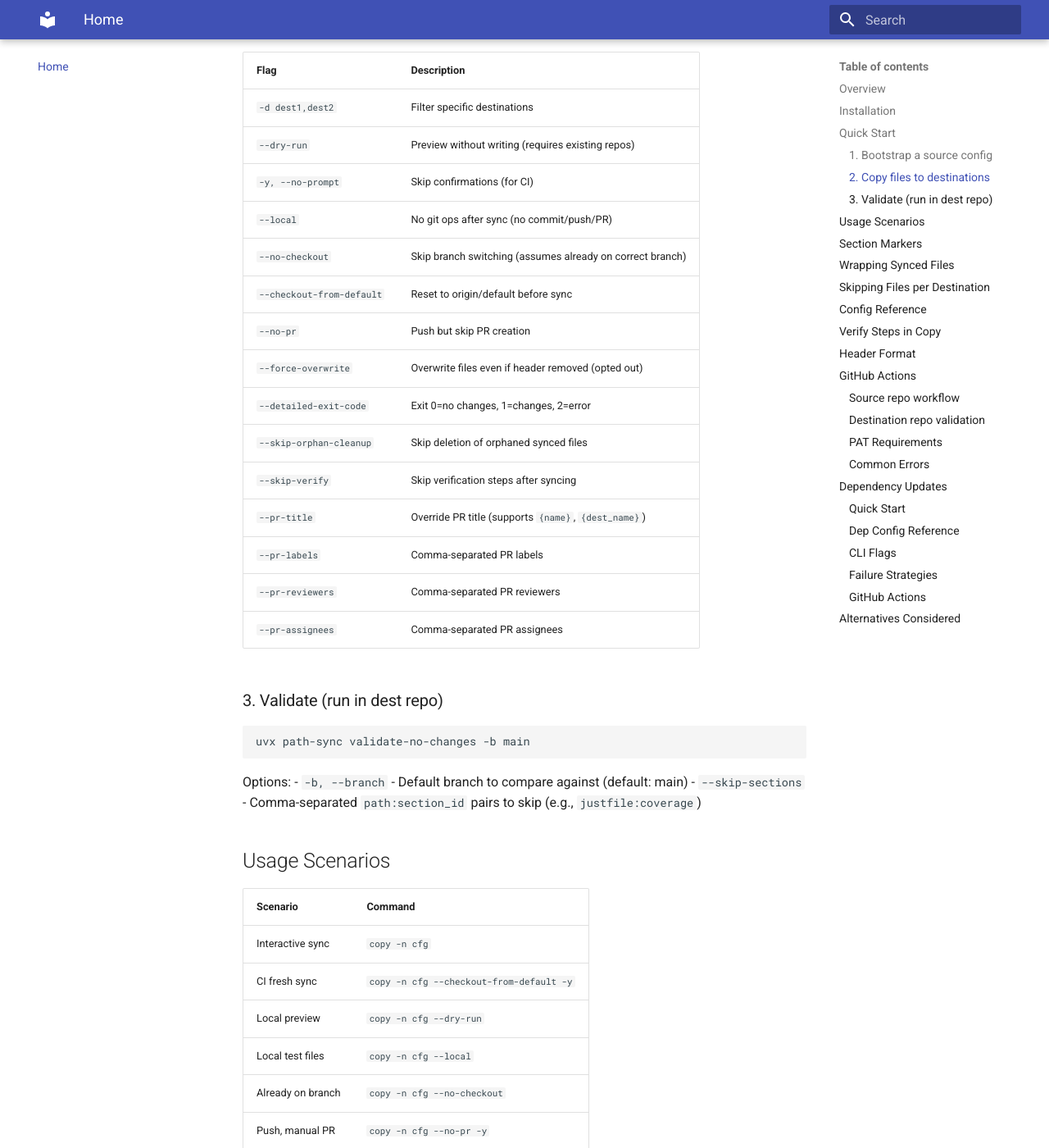
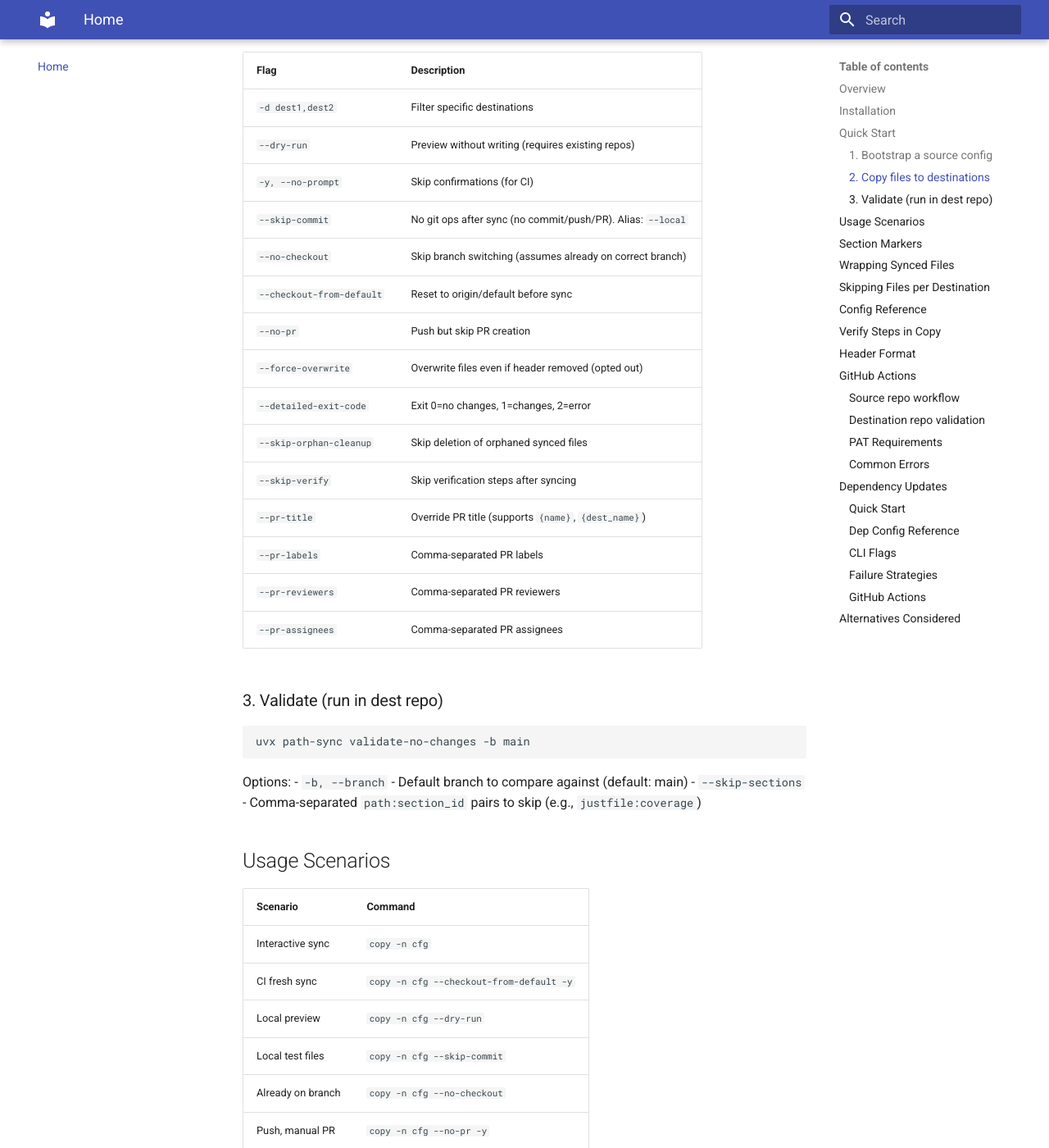
Before and after one commit to EspenAlbert/path-sync, an MkDocs documentation site: the page built from docs/index.md, in a window 1280 px wide and 1400 px high, scrolled down 1372 px. Shown: the whole window at 82% size. Built offline with MkDocs 1.6.1 and Material for MkDocs 9.7.7, drawn with Linux system fonts in a browser that asks for light colours.

Commit message:
refactor(path-sync): rename --local to --skip-commit with alias, pass to verify steps

```diff
--- a/docs/index.md
+++ b/docs/index.md
@@ -59,7 +59,7 @@ By default, prompts before each git operation. See [Usage Scenarios](#usage-scen
 | `-d dest1,dest2` | Filter specific destinations |
 | `--dry-run` | Preview without writing (requires existing repos) |
 | `-y, --no-prompt` | Skip confirmations (for CI) |
-| `--local` | No git ops after sync (no commit/push/PR) |
+| `--skip-commit` | No git ops after sync (no commit/push/PR). Alias: `--local` |
 | `--no-checkout` | Skip branch switching (assumes already on correct branch) |
 | `--checkout-from-default` | Reset to origin/default before sync |
 | `--no-pr` | Push but skip PR creation |
@@ -89,12 +89,12 @@ Options:
 | Interactive sync | `copy -n cfg` |
 | CI fresh sync | `copy -n cfg --checkout-from-default -y` |
 | Local preview | `copy -n cfg --dry-run` |
-| Local test files | `copy -n cfg --local` |
+| Local test files | `copy -n cfg --skip-commit` |
 | Already on branch | `copy -n cfg --no-checkout` |
 | Push, manual PR | `copy -n cfg --no-pr -y` |
 | Force opted-out | `copy -n cfg --force-overwrite` |
 
-**Interactive prompt behavior**: Each git operation (checkout, commit, push, PR) prompts independently. Use `--no-checkout` to skip the branch switch prompt. Use `--local` to skip all git operations after sync.
+**Interactive prompt behavior**: Each git operation (checkout, commit, push, PR) prompts independently. Use `--no-checkout` to skip the branch switch prompt. Use `--skip-commit` to skip all git operations after sync.
 
 ## Section Markers
 
```
Also changed, not shown: README.md (+3 -3 lines), docs/copy/index.md (+1 -1 lines), 2 other files.
